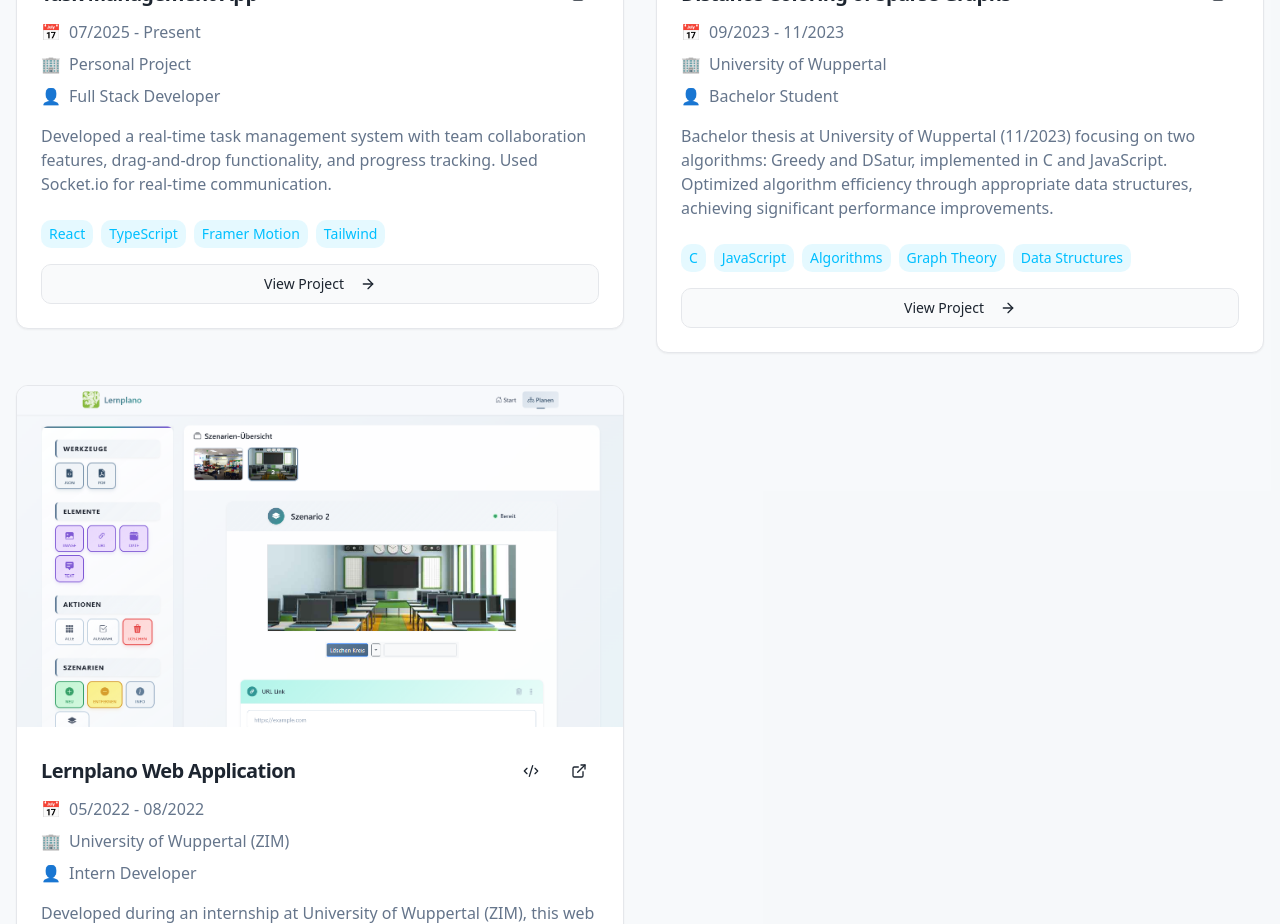
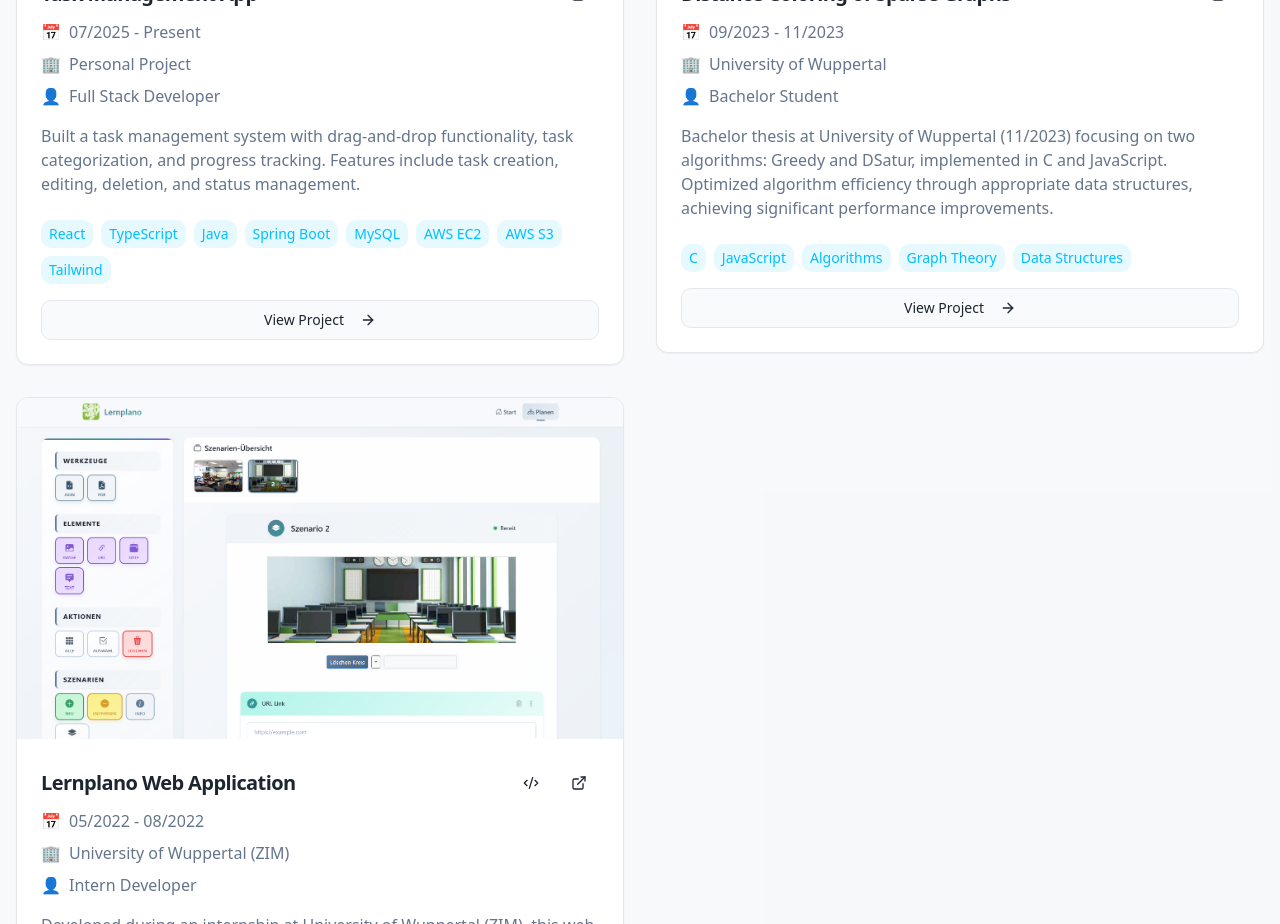
Before and after one commit to GhassanAbuKhaled/myPortfolio, a React (Vite) app: page / in a window 1280 px wide. Shown: the part 3320-4244 px from the top of the page. Built offline with nearby package versions, Linux system fonts and the light colour scheme.

Commit message:
Update Task Management App description and add backend technologies

```diff
--- a/src/components/Projects.tsx
+++ b/src/components/Projects.tsx
@@ -109,7 +109,7 @@ const Projects = () => {
       longDescriptionKey: "project.taskManager.longDescription",
       image: "/images/projects/taskapp-welcome.png",
       imageType: "file",
-      technologies: ["React", "TypeScript", "Framer Motion", "Tailwind"],
+      technologies: ["React", "TypeScript", "Java", "Spring Boot", "MySQL", "AWS EC2", "AWS S3", "Tailwind"],
       githubUrl: "https://github.com/GhassanAbuKhaled/TaskFlow",
       liveUrl: "https://taskflow.ghassanabukhaled.com/",
       date: "07/2025 - Present",
--- a/src/locales/de.json
+++ b/src/locales/de.json
@@ -49,8 +49,8 @@
   "project": {
     "taskManager": {
       "title": "Aufgabenverwaltungs-App",
-      "description": "Eine kollaborative Aufgabenverwaltungsanwendung mit Echtzeit-Updates.",
-      "longDescription": "Entwicklung eines Echtzeit-Aufgabenverwaltungssystems mit Teamkollaborationsfunktionen, Drag-and-Drop-Funktionalität und Fortschrittsverfolgung. Verwendung von Socket.io für Echtzeitkommunikation."
+      "description": "Eine persönliche Aufgabenverwaltungsanwendung zur Organisation und Verfolgung von Aufgaben.",
+      "longDescription": "Entwicklung eines Aufgabenverwaltungssystems mit Drag-and-Drop-Funktionalität, Aufgabenkategorisierung und Fortschrittsverfolgung. Funktionen umfassen Aufgabenerstellung, -bearbeitung, -löschung und Statusverwaltung."
     },
     "thesis": {
       "title": "Distanzfärbung von dünn besetzten Graphen",
--- a/src/locales/en.json
+++ b/src/locales/en.json
@@ -49,8 +49,8 @@
   "project": {
     "taskManager": {
       "title": "Task Management App",
-      "description": "A collaborative task management application with real-time updates.",
-      "longDescription": "Developed a real-time task management system with team collaboration features, drag-and-drop functionality, and progress tracking. Used Socket.io for real-time communication."
+      "description": "A personal task management application for organizing and tracking tasks.",
+      "longDescription": "Built a task management system with drag-and-drop functionality, task categorization, and progress tracking. Features include task creation, editing, deletion, and status management."
     },
     "thesis": {
       "title": "Distance Coloring of Sparse Graphs",
```
